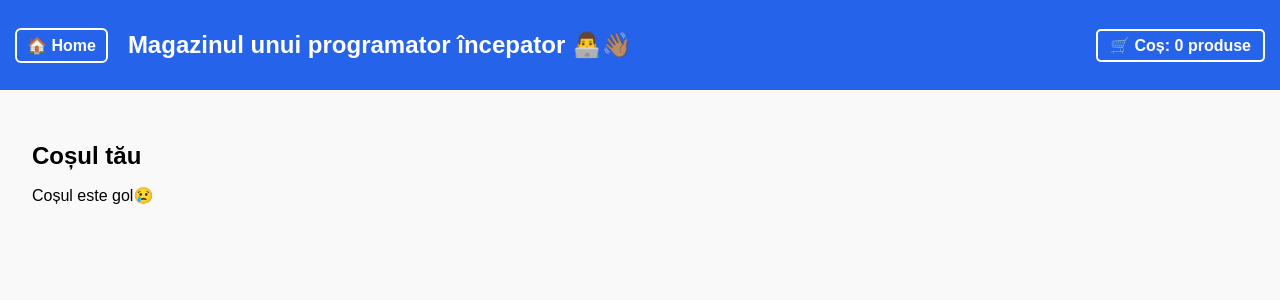
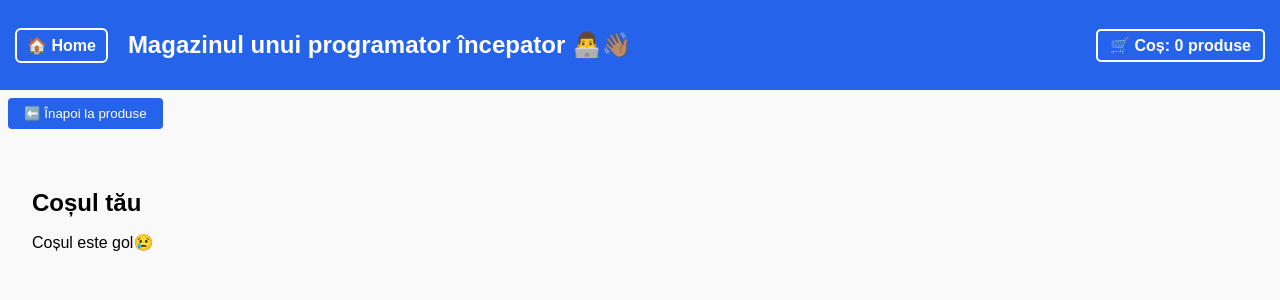
Before and after one commit to Mircea2121/emag-clone, a React (Create React App) app: page /cart in a window 1280 px wide. Shown: the top 300 px of the page. Built offline with nearby package versions, Linux system fonts and the light colour scheme.

Commit message:
Adaugat redirectionare la detalii produs + buton inapoi

```diff
--- a/src/components/Cart.jsx
+++ b/src/components/Cart.jsx
@@ -17,6 +17,10 @@ function Cart({ cartItems, clearCart, removeItem }) {
     };
 
     return (
+    <>
+        <button className="back-button" onClick={() => navigate('/')}>
+           ⬅️ Înapoi la produse
+        </button>
         <div className="cart-page">
             <h2>Coșul tău</h2>
             {cartItems.length === 0 ? (
@@ -34,7 +38,7 @@ function Cart({ cartItems, clearCart, removeItem }) {
                             <div className="cart-item-details">
                             <p>{item.name} x {item.quantity || 1} - {item.price} Lei</p>
                             {item.selectedSize && (
-                              <p><strong>Mărime:</strong> {item.selectedSize}</p>
+                              <p><strong>{item.sizeLabel || "Mărime"}:</strong> {item.selectedSize}</p>
                             )}
                             </div>
                             <button
@@ -53,6 +57,7 @@ function Cart({ cartItems, clearCart, removeItem }) {
             </>
             )}
         </div>
+    </>
     );
 }
 
--- a/src/components/ProductCard.jsx
+++ b/src/components/ProductCard.jsx
@@ -17,7 +17,7 @@ function ProductCard({ product, onAddToCart, onAddToWishlist }) {
             </p>
             <p>⭐ {product.rating}</p>
             <div className="card-buttons">
-            <button onClick={(e) => { e.stopPropagation(); onAddToCart(product); }}>Adaugă în coș</button>
+            <button onClick={(e) => { e.stopPropagation(); navigate(`/produs/${product.id}`) }}>Adaugă în coș</button>
             <button onClick={(e) => { e.stopPropagation(); onAddToWishlist(product); }}>❤️</button>
             </div>
         </div>
--- a/src/components/ProductDetails.jsx
+++ b/src/components/ProductDetails.jsx
@@ -2,11 +2,13 @@ import { useParams } from 'react-router-dom';
 import { useState, useEffect } from 'react';
 import products from '../data/products.json';
 import '../data/ProductDetails.css';
+import { useNavigate } from 'react-router-dom';
 
 function ProductDetails({ onAddToCart }) {
   const { id } = useParams();
   const [product, setProduct] = useState(null);
   const [selectedSize, setSelectedSize] = useState('');
+  const navigate = useNavigate();
 
   useEffect(() => {
     const foundProduct = products.find((p) => String(p.id) === id);
@@ -24,6 +26,7 @@ function ProductDetails({ onAddToCart }) {
     const productWithSize = {
         ...product,
         selectedSize: selectedSize || null,
+        sizeLabel: product.categorie === "Telefoane" ? "Memorie" : "Mărime",
     };
 
     onAddToCart(productWithSize);
@@ -34,6 +37,10 @@ function ProductDetails({ onAddToCart }) {
   if (!product) return <p className="loading">Se încarcă...</p>;
 
   return (
+      <>
+        <button className="back-button" onClick={() => navigate('/')}>
+           ⬅️ Înapoi la produse
+        </button>
     <div className="product-details-container">
       <div className="product-image-section">
         <img src={product.image} alt={product.name} />
@@ -65,6 +72,7 @@ function ProductDetails({ onAddToCart }) {
         </button>
       </div>
     </div>
+  </>
   );
 }
 
```
